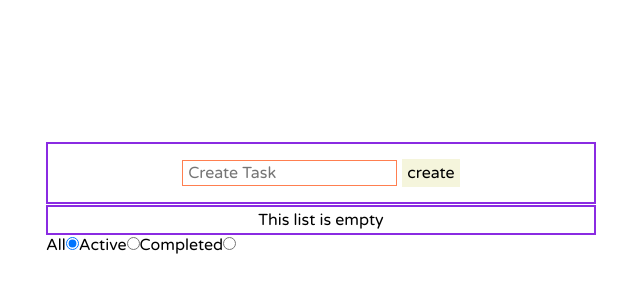
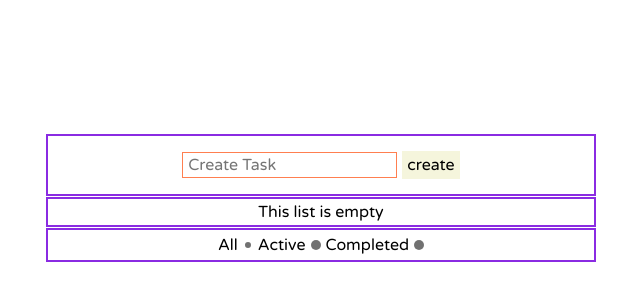
Before and after one commit to AlexandrinioRom/todo-on-react, a React (Create React App) app: page / in a window 1280 px wide. Shown: the part 202-502 px from the top of the page, without its empty margins (319-959 px from the left). Built offline with nearby package versions, Linux system fonts and the light colour scheme.

Commit message:
fixed bugs with styles, added new style

```diff
--- a/src/components/FilterTasksPanel/FilterTasksPanel.css
+++ b/src/components/FilterTasksPanel/FilterTasksPanel.css
@@ -0,0 +1,27 @@
+.FilterTaskPanel {
+  display: flex;
+  align-items: center;
+  justify-content: center;
+  border: 2px solid blueviolet;
+  padding: 5px;
+  text-align: center;
+  margin-top: 1px;
+}
+
+.input:not(:last-child),
+label {
+  margin-right: 5px;
+}
+
+.input {
+  appearance: none;
+  cursor: pointer;
+  height: 10px;
+  width: 10px;
+  border-radius: 50%;
+  background-color: rgba(0, 0, 0, 0.555);
+}
+
+.input:checked {
+  border: 2px solid #fff;
+}
--- a/src/components/FilterTasksPanel/FilterTasksPanel.js
+++ b/src/components/FilterTasksPanel/FilterTasksPanel.js
@@ -1,4 +1,5 @@
 import React from 'react'
+import './FilterTasksPanel.css'
 
 class FilterTaskPanel extends React.Component {
   constructor(props) {
@@ -17,6 +18,7 @@ class FilterTaskPanel extends React.Component {
           id="All"
           type="radio"
           name="filter"
+          className="input"
           defaultChecked
           onChange={this.onChecked}
         />
@@ -26,6 +28,7 @@ class FilterTaskPanel extends React.Component {
           id="Active"
           type="radio"
           name="filter"
+          className="input"
           onChange={this.onChecked}
         />
 
@@ -34,6 +37,7 @@ class FilterTaskPanel extends React.Component {
           id="Completed"
           type="radio"
           name="filter"
+          className="input"
           onChange={this.onChecked}
         />
       </div>
--- a/src/components/Task/Task.css
+++ b/src/components/Task/Task.css
@@ -1,8 +1,6 @@
 .task {
-
   display: flex;
   justify-content: space-between;
-  align-items: center;
   border: 1px solid coral;
   padding: 5px;
 }
@@ -11,21 +9,22 @@
   margin-bottom: 5px;
 }
 
-.task input:first-child {
+.input-checkbox {
   position: relative;
   appearance: none;
   cursor: pointer;
+  margin-top: 3px;
   width: 15px;
   height: 16px;
   background-color: transparent;
   border: 1px solid black;
 }
 
-.task input:first-child:checked{
+.checked {
   background-color: transparent;
 }
 
-.task input:first-child:checked::after {
+.checked::after {
   position: absolute;
   content: "\d7";
   top: 0;
@@ -41,8 +40,8 @@
 }
 
 .task-textarea {
-  line-height: 1.5;
-  max-height: 24px;
+  line-height: 1.2;
+  height: 100%;
   width: calc(100% - 125px);
   border: none;
   resize: none;
@@ -64,18 +63,26 @@
   margin-right: 3px;
 }
 
-.buttons-container button {
+.button-edit {
   line-height: 1.5;
   padding: 0px 3px;
   border: none;
   background-color: beige;
 }
 
-.hover {
+.btn-active {
   background-color: darksalmon !important;
 }
 
-.buttons-container button:hover {
+.button-edit:hover {
   background-color: darksalmon;
   transition: all .3s ease;
 }
+
+.task-title {
+  line-height: 1.4;
+  word-break: break-all;
+  text-align: start;
+  width: calc(100% - 125px);
+  height: 24px;
+}
--- a/src/components/Task/Task.js
+++ b/src/components/Task/Task.js
@@ -21,8 +21,7 @@ class Task extends React.Component {
     this.setState({ task: event.target.value })
   }
 
-  completedTask = (event) => {
-    // event.target.nextElementSibling.classList.toggle('completed');
+  completedTask = () => {
     this.props.onClickCompleted(this.props.id)
     this.setState({ completed: !this.state.completed })
   }
@@ -32,19 +31,35 @@ class Task extends React.Component {
   }
 
   render() {
+    const taskTitle = `task-title ${this.state.completed && 'completed'}`
+    const checkbox = `input-checkbox ${this.state.completed && 'checked'}`
     return (
       <div className="task">
-        <input type="checkbox" onChange={this.completedTask} />
-        <textarea
-          type="text"
-          onChange={this.onChange}
-          placeholder={this.props.value}
-          disabled={this.state.disabled}
-          className={`task-textarea ${!this.state.disabled ? 'active' : ''}`}
+        <input
+          type="checkbox"
+          onChange={this.completedTask}
+          className={checkbox}
         />
+        {this.state.disabled ? (
+          <p className={taskTitle}>{this.props.value}</p>
+        ) : (
+          <textarea
+            type="text"
+            onChange={this.onChange}
+            placeholder={this.props.value}
+            className="task-textarea active"
+          />
+        )}
         <div className="buttons-container">
-          <button onClick={this.editTask}>edit</button>
-          <button onClick={this.deleteTask}>delete</button>
+          <button
+            onClick={this.editTask}
+            className={`button-edit ${!this.state.disabled && 'btn-active'}`}
+          >
+            edit
+          </button>
+          <button onClick={this.deleteTask} className="button-edit">
+            delete
+          </button>
         </div>
       </div>
     )
--- a/src/components/TasksList/TasksList.js
+++ b/src/components/TasksList/TasksList.js
@@ -15,7 +15,6 @@ class TasksList extends React.Component {
         break
       case 'Completed':
         arrFilter = this.props.tasks.filter(task => task.completed !== false)
-
         break
       // no default
     }
@@ -66,7 +65,6 @@ class TasksList extends React.Component {
         {arr.length ? (
           arr.map((task) => {
             return (
-
               <Task
                 id={task.id}
                 key={task.id}
```
